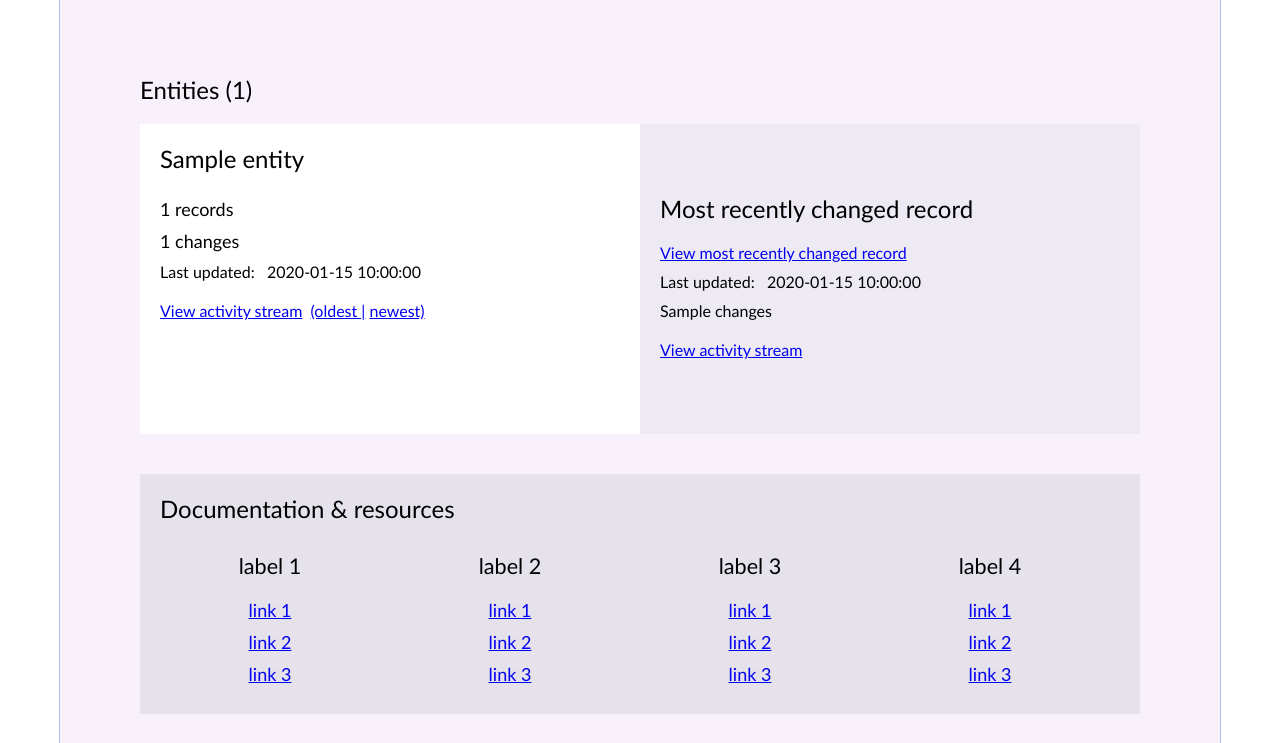
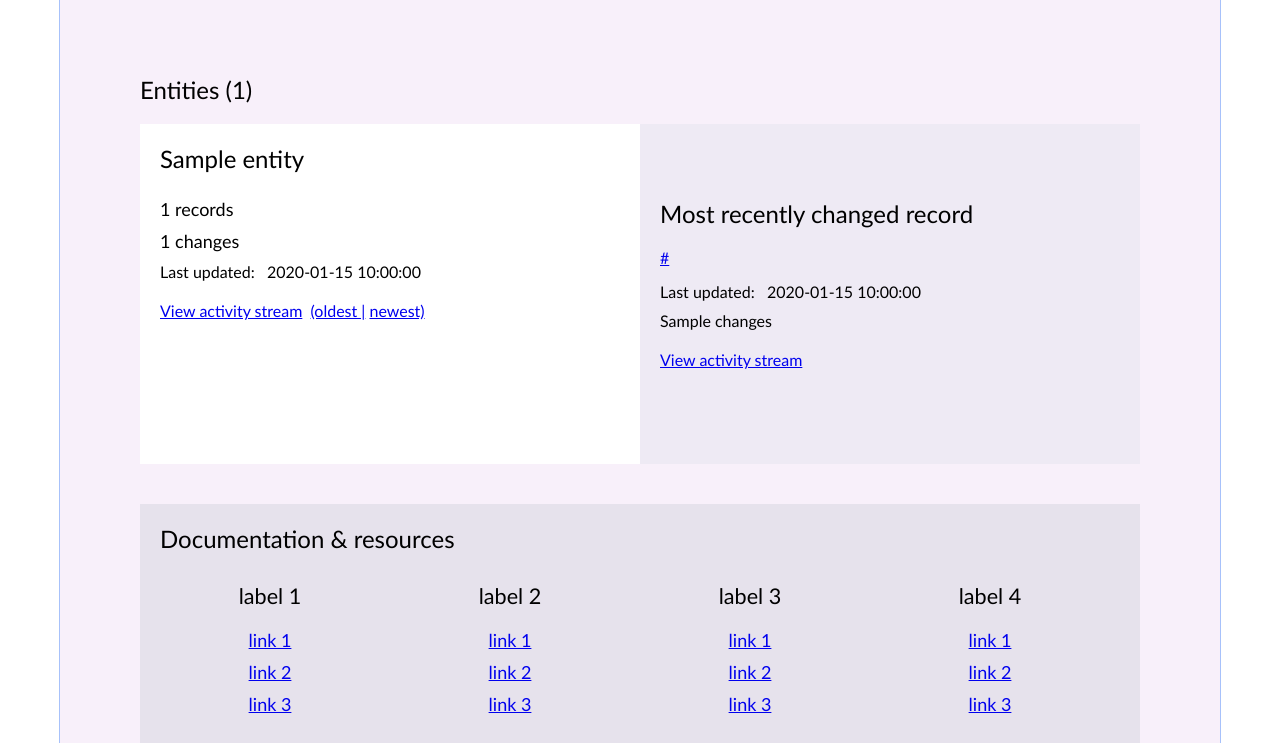
Before and after one commit to thegetty/lod-gateway, a Flask app: template source/web-service/flaskapp/templates/home_page.html in a window 1280 px wide. Shown: the part 323-1066 px from the top of the page. Run offline with Flask 3, Linux system fonts and the light colour scheme; the template is opened without the code that fills it: most values are stand-ins (such as "Sample title", 1, 10 or a date in 2020); some libraries are stand-ins or nearby versions.

Commit message:
most recent full url

```diff
--- a/source/web-service/flaskapp/routes/home_page.py
+++ b/source/web-service/flaskapp/routes/home_page.py
@@ -93,6 +93,7 @@ def get_entity(entity_type, base_url, items_per_page):
     total_pages = ceil(num_changes / items_per_page)
     ent_obj["as_last_page"] = str(total_pages)
     rec_id, last_rec, last_date = get_most_recent_changed_record(entity_type)
+    ent_obj["most_recent_rec_url"] = f'{base_url}/{last_rec}'
     ent_obj["most_recent_rec"] = last_rec
     ent_obj["most_recent_date"] = datetime.strftime(last_date, "%m/%d/%y")
     ent_obj["most_recent_num_changes"] = get_num_changes_record_entity(rec_id)
--- a/source/web-service/flaskapp/templates/home_page.html
+++ b/source/web-service/flaskapp/templates/home_page.html
@@ -70,7 +70,7 @@
 
       {% for entity in entities %}
       <div style="width: 100%; margin-top: 20px">
-        <div style="padding: 20px; width: 460px; height: 270px; float: left; background-color: white">
+        <div style="padding: 20px; width: 460px; height: 300px; float: left; background-color: white">
           <div style="font-size: x-large; margin-bottom: 25px">
             <label>{{ entity.entity_name }}</label>
           </div>
@@ -92,12 +92,10 @@
             >&nbsp;
           </div>
         </div>
-        <div style="padding: 20px; margin-left: 50%; height: 270px; background-color: rgb(238, 234, 244)">
-          <div style="font-size: x-large; margin-top: 50px">Most recently changed record</div>
-          <div style="margin-top: 20px; margin-bottom: 10px">
-            <a href="{{ url_for('records.entity_record', entity_id=entity.most_recent_rec) }}"
-              >View most recently changed record</a
-            >
+        <div style="padding: 20px; margin-left: 50%; height: 300px; background-color: rgb(238, 234, 244)">
+          <div style="font-size: x-large; margin-top: 55px">Most recently changed record</div>
+          <div style="margin-top: 20px; margin-bottom: 15px">
+            <a href="{{ entity.most_recent_rec_url }}">{{ entity.most_recent_rec_url }}</a>
           </div>
           <div style="font-size: medium; margin-bottom: 10px">Last updated: &nbsp; {{ entity.most_recent_date }}</div>
           <div style="font-size: medium; margin-bottom: 10px">{{ entity.most_recent_num_changes}}&nbsp;changes</div>
```
